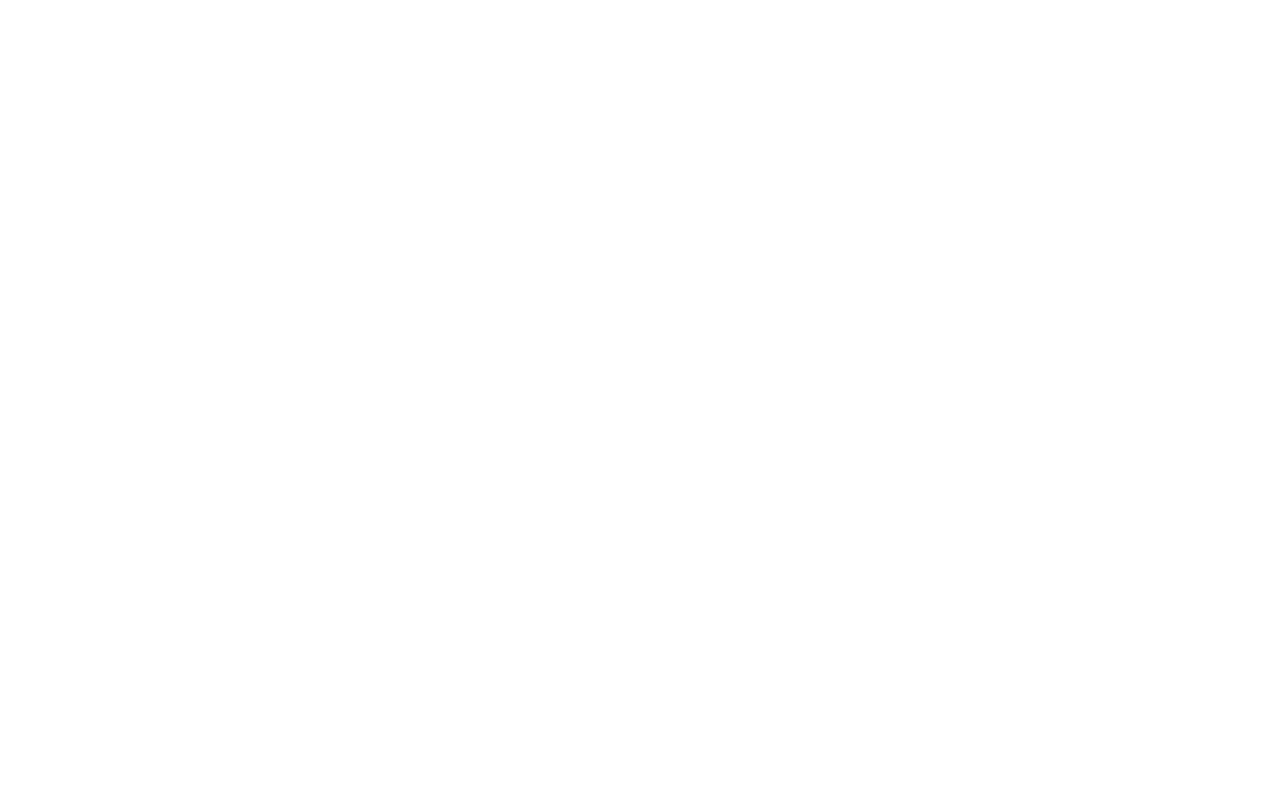
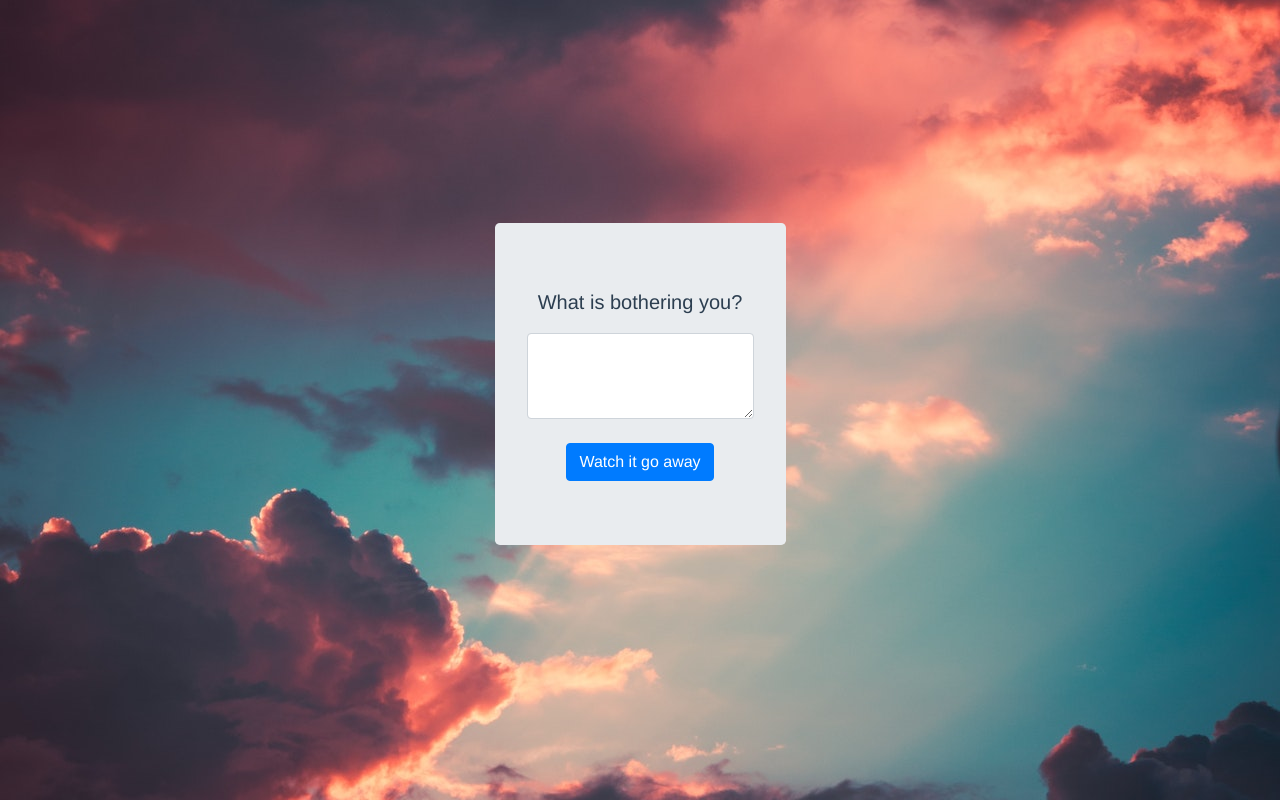
Before and after one commit to pedronotpaydro/watch-it-go-away, a Vue app: page / in a window 1280 px wide. Built offline with nearby package versions, Linux system fonts and the light colour scheme.

Commit message:
text box centered, button clears form

```diff
--- a/src/App.vue
+++ b/src/App.vue
@@ -1,11 +1,51 @@
 <template>
-  <div id="app"></div>
+  <div id="app">
+    <b-container>
+      <b-row>
+        <b-col
+          ><div class="container h-100">
+            <div class="row h-100 justify-content-center align-items-center">
+              <b-jumbotron>
+                <template #lead>
+                  What is bothering you?
+                </template>
+
+                <div class="md-form">
+                  <textarea
+                    id="form7"
+                    class="md-textarea form-control"
+                    rows="3"
+                    v-model="letItGo"
+                  ></textarea>
+                  <label for="form7"></label>
+                </div>
+
+                <b-button variant="primary" href="" v-on:click="clearForm"
+                  >Watch it go away</b-button
+                >
+              </b-jumbotron>
+            </div>
+          </div></b-col
+        >
+      </b-row>
+    </b-container>
+  </div>
 </template>
 
 <script>
 export default {
   name: "App",
   components: {},
+  data: function() {
+    return {
+      letItGo: "",
+    };
+  },
+  methods: {
+    clearForm: function() {
+      this.letItGo = "";
+    },
+  },
 };
 </script>
 
@@ -16,6 +56,25 @@
   -moz-osx-font-smoothing: grayscale;
   text-align: center;
   color: #2c3e50;
-  margin-top: 60px;
+  height: 100%;
+}
+
+body {
+  background: url("../src/assets/clouds.jpg") no-repeat center center fixed;
+  -webkit-background-size: cover;
+  -moz-background-size: cover;
+  background-size: cover;
+  -o-background-size: cover;
+  height: 100%;
+}
+html {
+  height: 100%;
+}
+
+.container {
+  height: 100%;
+  display: flex;
+  justify-content: center;
+  align-items: center;
 }
 </style>
```
Also changed, not shown: src/assets/clouds.jpg (added), src/assets/logo.png (deleted), src/components/WatchBox.vue (added).
